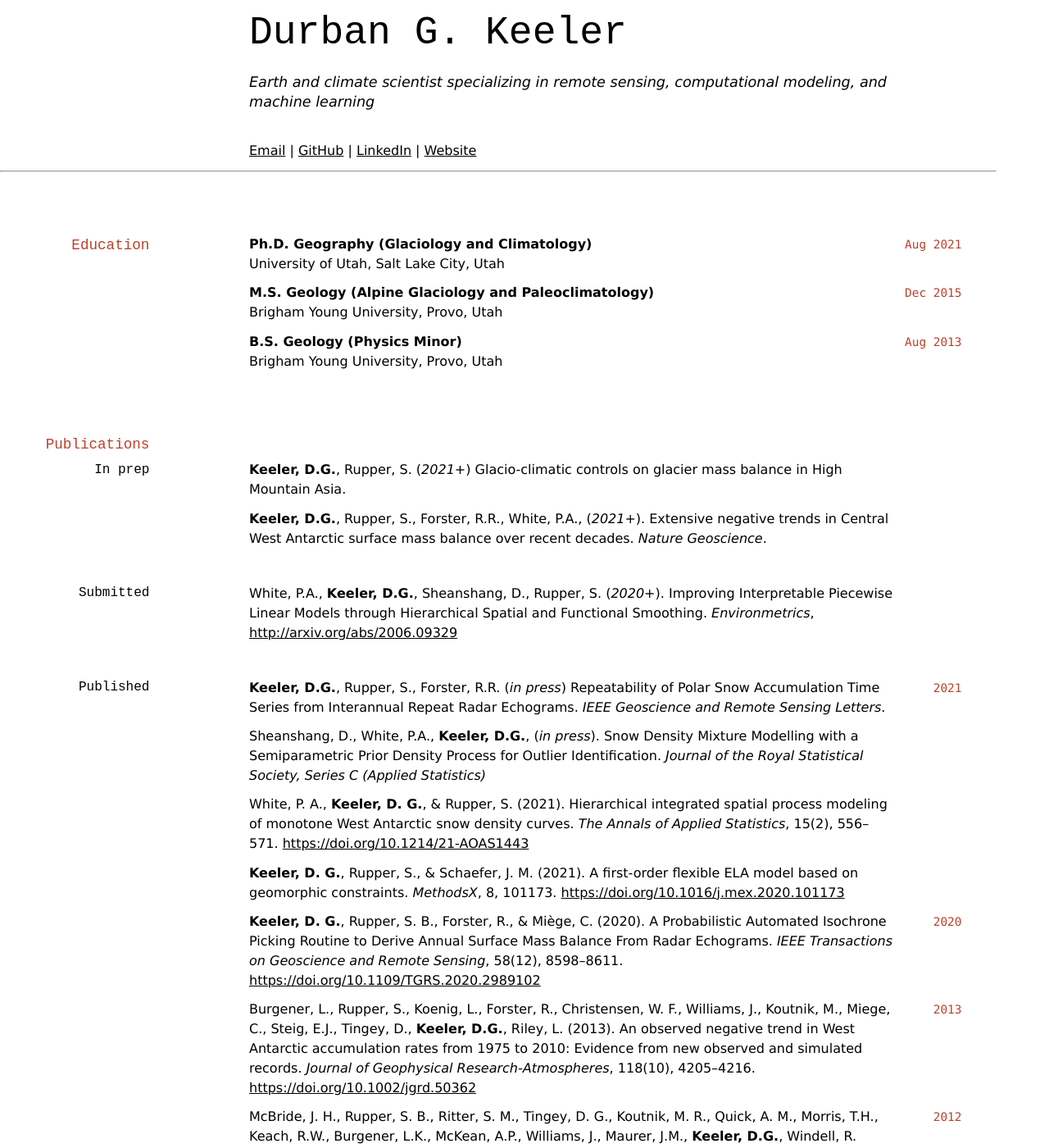
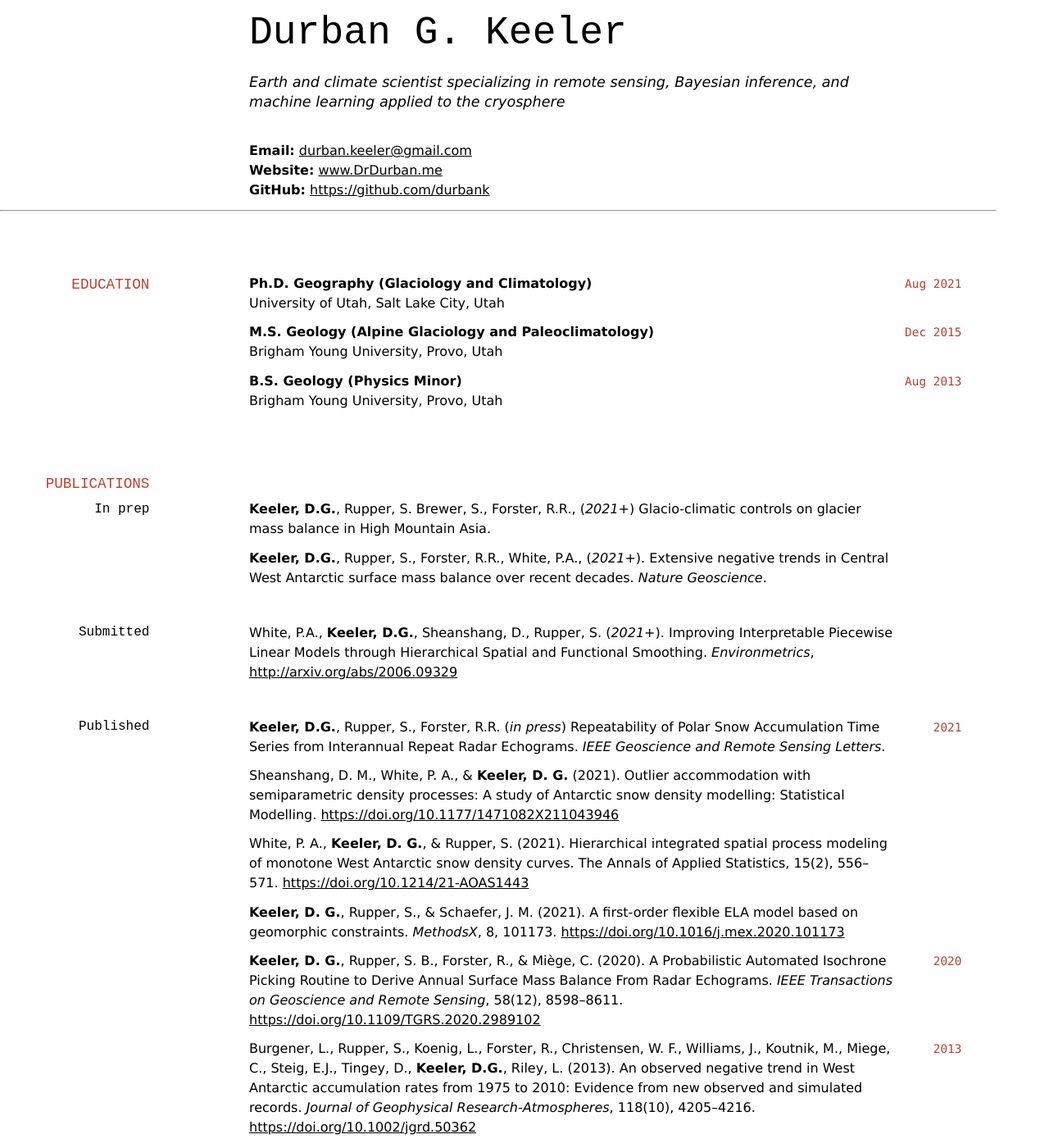
Before and after one commit to durbank/durbank.github.io, a Jekyll site: the page built from cv/cv.md, in a window 1280 px wide and 1400 px high. Shown: the whole window at 82% size. Built offline with Jekyll 4.4.1, drawn with Linux system fonts in a browser that asks for light colours; some of the changed text lies outside the part shown.

```diff
--- a/cv/cv.md
+++ b/cv/cv.md
@@ -6,16 +6,17 @@ title: ""
 
 # Durban G. Keeler
 \
-Earth and climate scientist specializing in remote sensing, computational modeling, and machine learning
+Earth and climate scientist specializing in remote sensing, Bayesian inference, and machine learning applied to the cryosphere
 
 \
-[Email](durban.keeler@gmail.com) \| [GitHub](https://github.com/durbank) \| [LinkedIn](www.linkedin.com/in/durbank) \| [Website](https://durbank.github.io/)
-<!-- **Email:** [durban.keeler@gmail.com](durban.keeler@gmail.com) &ensp; &emsp; **Website:** [https://durbank.github.io/](https://durbank.github.io/) \
-**Github:** [https://github.com/durbank](https://github.com/durbank) &emsp; **LinkedIn:** [www.linkedin.com/in/durbank](www.linkedin.com/in/durbank) -->
+<!-- [Email](durban.keeler@gmail.com) \| [GitHub](https://github.com/durbank) \| [Website](http://DrDurban.me) -->
+**Email:** [durban.keeler@gmail.com](durban.keeler@gmail.com) \
+**Website:** [www.DrDurban.me](http://DrDurban.me) \
+**GitHub:** [https://github.com/durbank](https://github.com/durbank)
 
 ---
 
-## Education
+## EDUCATION
 
 `Aug 2021`
 **Ph.D. Geography (Glaciology and Climatology)**\
@@ -29,26 +30,26 @@ Brigham Young University, Provo, Utah
 **B.S. Geology (Physics Minor)**\
 Brigham Young University, Provo, Utah
 
-## Publications
+## PUBLICATIONS
 
 ### In prep
 
-**Keeler, D.G.**, Rupper, S. (_2021+_) Glacio-climatic controls on glacier mass balance in High Mountain Asia.
+**Keeler, D.G.**, Rupper, S. Brewer, S., Forster, R.R., (_2021+_) Glacio-climatic controls on glacier mass balance in High Mountain Asia.
 
 **Keeler, D.G.**, Rupper, S., Forster, R.R., White, P.A., (_2021+_). Extensive negative trends in Central West Antarctic surface mass balance over recent decades. _Nature Geoscience_.
 
 ### Submitted
 
-White, P.A., **Keeler, D.G.**, Sheanshang, D., Rupper, S. (_2020+_). Improving Interpretable Piecewise Linear Models through Hierarchical Spatial and Functional Smoothing. _Environmetrics_, [http://arxiv.org/abs/2006.09329](http://arxiv.org/abs/2006.09329)
+White, P.A., **Keeler, D.G.**, Sheanshang, D., Rupper, S. (_2021+_). Improving Interpretable Piecewise Linear Models through Hierarchical Spatial and Functional Smoothing. _Environmetrics_, [http://arxiv.org/abs/2006.09329](http://arxiv.org/abs/2006.09329)
 
 ### Published
 
 `2021`
 **Keeler, D.G.**, Rupper, S., Forster, R.R. (*in press*) Repeatability of Polar Snow Accumulation Time Series from Interannual Repeat Radar Echograms. _IEEE Geoscience and Remote Sensing Letters_.
 
-Sheanshang, D., White, P.A., **Keeler, D.G.**, (*in press*). Snow Density Mixture Modelling with a Semiparametric Prior Density Process for Outlier Identification. _Journal of the Royal Statistical Society, Series C (Applied Statistics)_
+Sheanshang, D. M., White, P. A., & **Keeler, D. G.** (2021). Outlier accommodation with semiparametric density processes: A study of Antarctic snow density modelling: Statistical Modelling. [https://doi.org/10.1177/1471082X211043946](https://doi.org/10.1177/1471082X211043946)
 
-White, P. A., **Keeler, D. G.**, & Rupper, S. (2021). Hierarchical integrated spatial process modeling of monotone West Antarctic snow density curves. _The Annals of Applied Statistics_, 15(2), 556–571. [https://doi.org/10.1214/21-AOAS1443](https://doi.org/10.1214/21-AOAS1443)
+White, P. A., **Keeler, D. G.**, & Rupper, S. (2021). Hierarchical integrated spatial process modeling of monotone West Antarctic snow density curves. The Annals of Applied Statistics, 15(2), 556–571. [https://doi.org/10.1214/21-AOAS1443](https://doi.org/10.1214/21-AOAS1443)
 
 **Keeler, D. G.**, Rupper, S., & Schaefer, J. M. (2021). A first-order flexible ELA model based on geomorphic constraints. _MethodsX_, 8, 101173. [https://doi.org/10.1016/j.mex.2020.101173](https://doi.org/10.1016/j.mex.2020.101173)
 
@@ -93,12 +94,20 @@ Rupper, S., Krueger, J., Strong, C., **Keeler, D.G. (presenter)**. _Tropical For
 `2012`
 **Keeler, D.G.**, Rupper, S., Burgener, L. _Temporal variability in precipitation source regions for deuterium excess records in the West Antarctic Ice Sheet Divide: 1975 to 2011._ BYU 2012 Spring Research Conference.
 
-<!-- <br/>
-<br/> -->
+<br/>
+<br/>
 
-## Experience
+## EXPERIENCE
 
 ### Research
+
+`2020-Present`
+**Glacio-climate characteristics of High Mountain Asia**
+
+- Investigations of High Mountain Asia glacier mass balance by leveraging regional climate modeling, machine learning, and Bayesian spatial analysis
+- Quantifies the relative influence of climatic forcing and glacial/geomorphic attributes on glacier mass balance
+- Research indicates large variability in responses can result from transient climate sensitivity in addition to climatic forcing and equilibrium climate sensitivity
+- Important implications for water resource management within High Mountain Asia and downstream communities
 
 `2016-Present`
 **Reconstruction of surface mass balance time series from radar**
@@ -108,13 +117,6 @@ Rupper, S., Krueger, J., Strong, C., **Keeler, D.G. (presenter)**. _Tropical For
 - Led to a fully automated, scalable workflow that increased available data over 300x compared to in-situ observations
 - Results demonstrated important changes to West Antarctic moisture transport with implications on future sea level
 <!-- - Collaboratively worked with experts from other fields, resulting in 5 article submissions -->
-
-`2020-Present`
-**Glacio-climate zonation of High Mountain Asia**
-
-- Investigated High Mountain Asia glacier groups by leveraging regional climate modeling and machine learning
-- Led to doubling of predictive power of mass balance modeling based on hierarchical clustering methods
-- Important implications for water resource management within High Mountain Asia and downstream communities
 
 `2016`
 **Glacier melt and hydrology modeling**
@@ -224,7 +226,7 @@ Geologic communication: BYU Geology -->
 `2018`
 [IsoReduce – Data reduction for stable water isotope data](https://github.com/UofU-Cryosphere/IsoReduce): Software to reduce raw stable water isotope data from a Picarro analyzer, including automatic memory, drift, and bias corrections. -->
 
-## Honors and Awards
+## HONORS AND AWARDS
 
 `2021`
 Excellence in Research Award: University of Utah Geography Department
@@ -253,7 +255,7 @@ ConocoPhillips Scholarship recipient
 `2004`
 VFW Voice of Democracy Scholarship recipient
 
-## Service and Outreach
+## SERVICE AND OUTREACH
 
 `2018`
 Graduate Student Representative for University of Utah Geography Department
```
Also changed, not shown: other parts of cv/cv.md (+2 -2 lines), cv/resume-short.md (+1 -1 lines).
